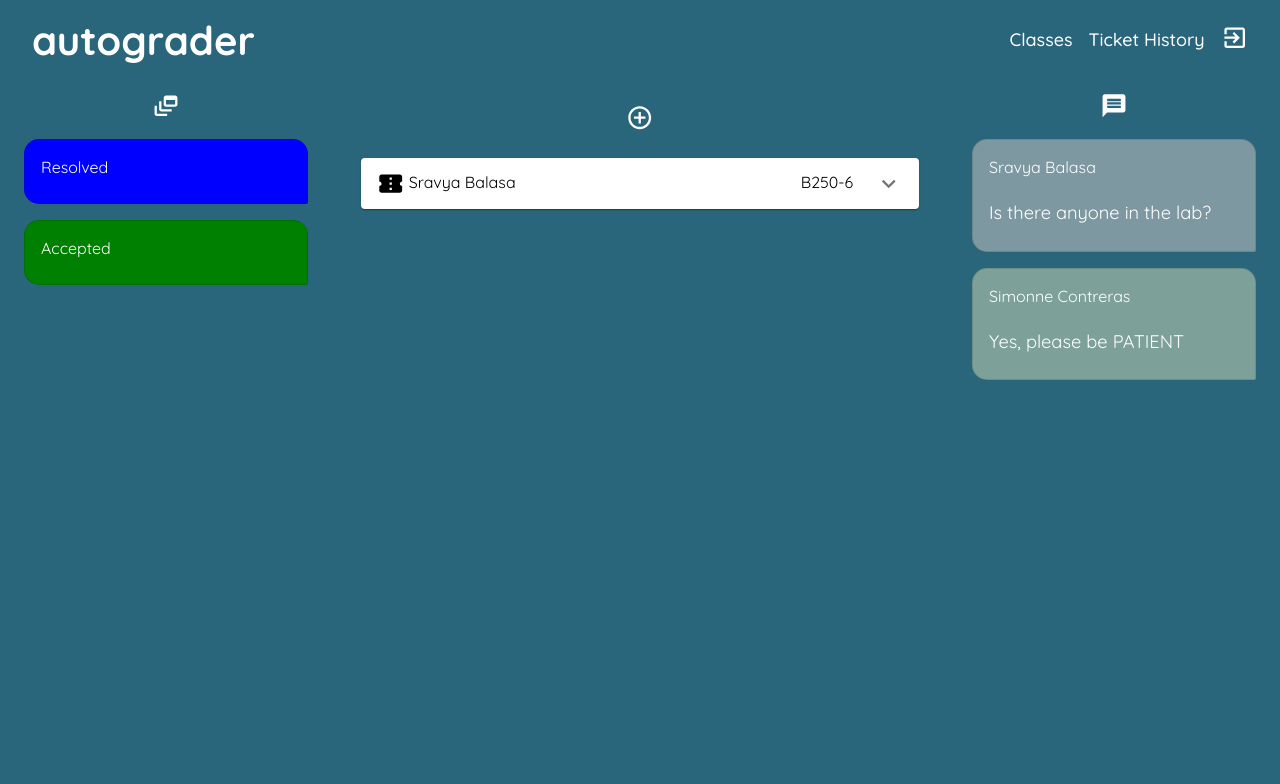
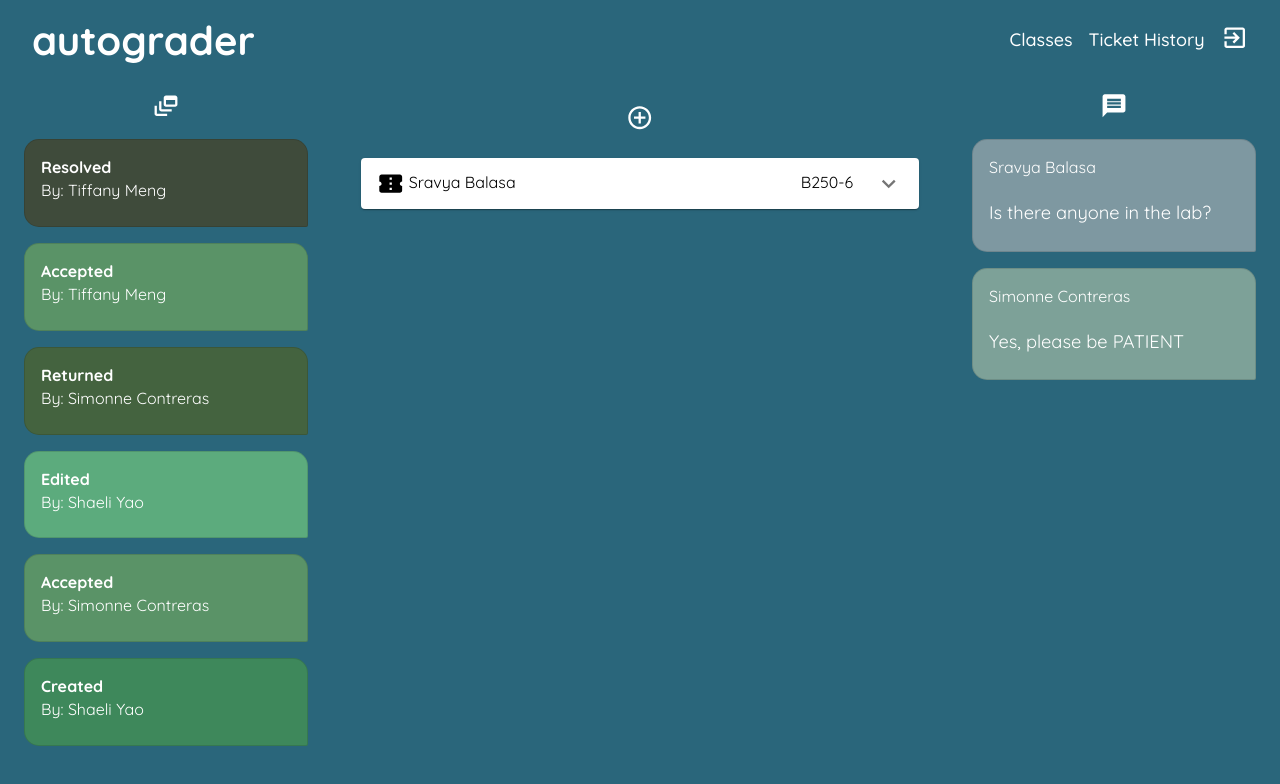
Before and after one commit to Autograder/rook, a React (Create React App) app: page /queue in a window 1280 px wide. Shown: the top 784 px of the page. Built offline with nearby package versions, Linux system fonts and the light colour scheme.

Commit message:
more ticket style

```diff
--- a/src/components/QueuePage.tsx
+++ b/src/components/QueuePage.tsx
@@ -22,8 +22,12 @@ export default function QueuePage() {
                 <Grid container>
                     <Grid item xs={3}>
                         <DynamicFeedIcon className={classes.icon} />
-                        <TicketStatus type="Resolved"/>
-                        <TicketStatus type="Accepted"/>
+                        <TicketStatus type="Resolved" person="Tiffany Meng"/>
+                        <TicketStatus type="Accepted" person="Tiffany Meng"/>
+                        <TicketStatus type="Returned" person="Simonne Contreras"/>
+                        <TicketStatus type="Edited" person="Shaeli Yao"/>
+                        <TicketStatus type="Accepted" person="Simonne Contreras"/>
+                        <TicketStatus type="Created" person="Shaeli Yao"/>
                     </Grid>
                     <Grid item xs={6}>
                         <Queue/>
--- a/src/components/TicketStatus.tsx
+++ b/src/components/TicketStatus.tsx
@@ -10,6 +10,8 @@ export default function TicketStatus(props:any) {
 
 	function chooseStatusType () {
 		switch(props.type) {
+			case "Created":
+				return classes.created;
 			case "Resolved":
 				return classes.resolved;
 			case "Returned":
@@ -28,7 +30,8 @@ export default function TicketStatus(props:any) {
             <ThemeProvider theme={theme}>
                 <Card variant='outlined' className={statusType}>
                     <CardContent>
-                        <Typography variant="body2"> {props.type} </Typography>
+                        <Typography variant="body2" className={classes.statusTitle} > {props.type} </Typography>
+						<Typography variant="body2"> By: {props.person} </Typography>
                     </CardContent>
                 </Card>
             </ThemeProvider>
--- a/src/style/TicketStatusStyle.tsx
+++ b/src/style/TicketStatusStyle.tsx
@@ -3,24 +3,32 @@ import { makeStyles } from '@material-ui/core/styles';
 const useStyles = makeStyles((theme) => ({
 resolved: {
     margin: theme.spacing(2),
-    backgroundColor: 'blue',
+    backgroundColor: '#3F4B3B',
     'border-radius': '15px 15px 2px',
   },
 returned: {
     margin: theme.spacing(2),
-    backgroundColor: 'gray',
+    backgroundColor: '#44633F',
     'border-radius': '15px 15px 2px',
 },
 accepted: {
     margin: theme.spacing(2),
-    backgroundColor: 'green',
+    backgroundColor: '#5A9367',
     'border-radius': '15px 15px 2px',
 },
 edited: {
     margin: theme.spacing(2),
-    backgroundColor: 'red',
+    backgroundColor: '#5CAB7D',
     'border-radius': '15px 15px 2px',
 },
+created: {
+    margin: theme.spacing(2),
+    backgroundColor: '#3E885B',
+    'border-radius': '15px 15px 2px',
+},
+statusTitle: {
+    fontWeight: "bold"
+}
 
 }));
 
```
